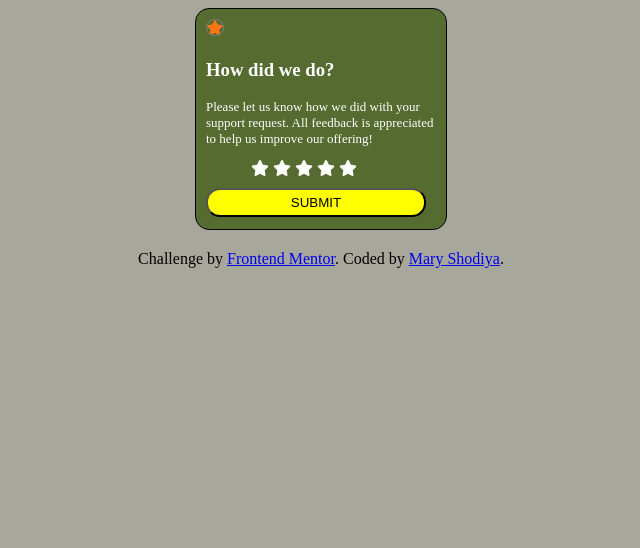
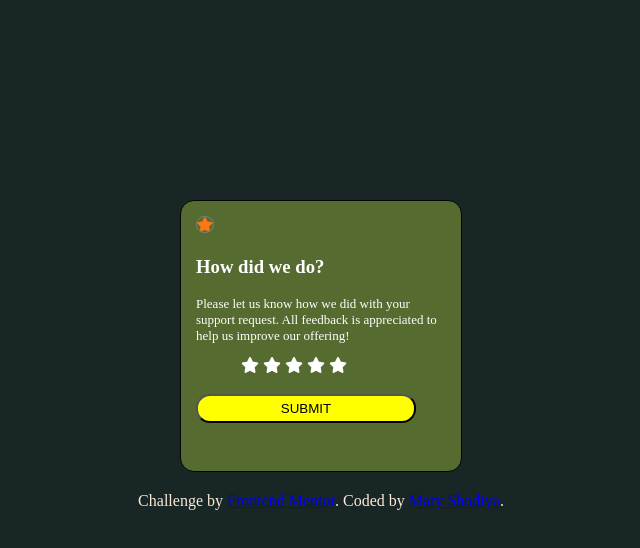
Before and after one commit to MaryShodiya/responsive-rating-bar, a plain HTML site: page index.html in a window 1280 px wide. Shown: the whole page, without its empty margins (319-959 px from the left). Drawn offline with Linux system fonts and the light colour scheme.

Commit message:
adjusted the container box width and height

```diff
--- a/main.css
+++ b/main.css
@@ -1,12 +1,13 @@
 .container{
-    width:230px;
-    height: 200px;
+    width:250px;
+    height: 240px;
     border: 1px solid #010505;
     margin: 0 auto;
-    padding: 10px;
+    padding: 15px;
     background-color:darkolivegreen;
     border-radius: 14px;
     color: white;
+    margin-top: 200px;
 }
 .attribution{
     text-align:center;
@@ -16,8 +17,10 @@
     text-align:center;
 }
 body{
-    background-color: #a7a79c;
+    background-color:hsl(180, 23%, 12%);
+    color:antiquewhite
 }
+
 button{
     border-radius: 14px;
 }
@@ -37,7 +40,7 @@ p{
 
 .submit{
     width: 220px;
-    margin-top: 10px;
+    margin-top: 19px;
     text-transform:uppercase;
     padding:5px;
     background-color:yellow;
```
Also changed, not shown: index.html (+0 -16 lines).
